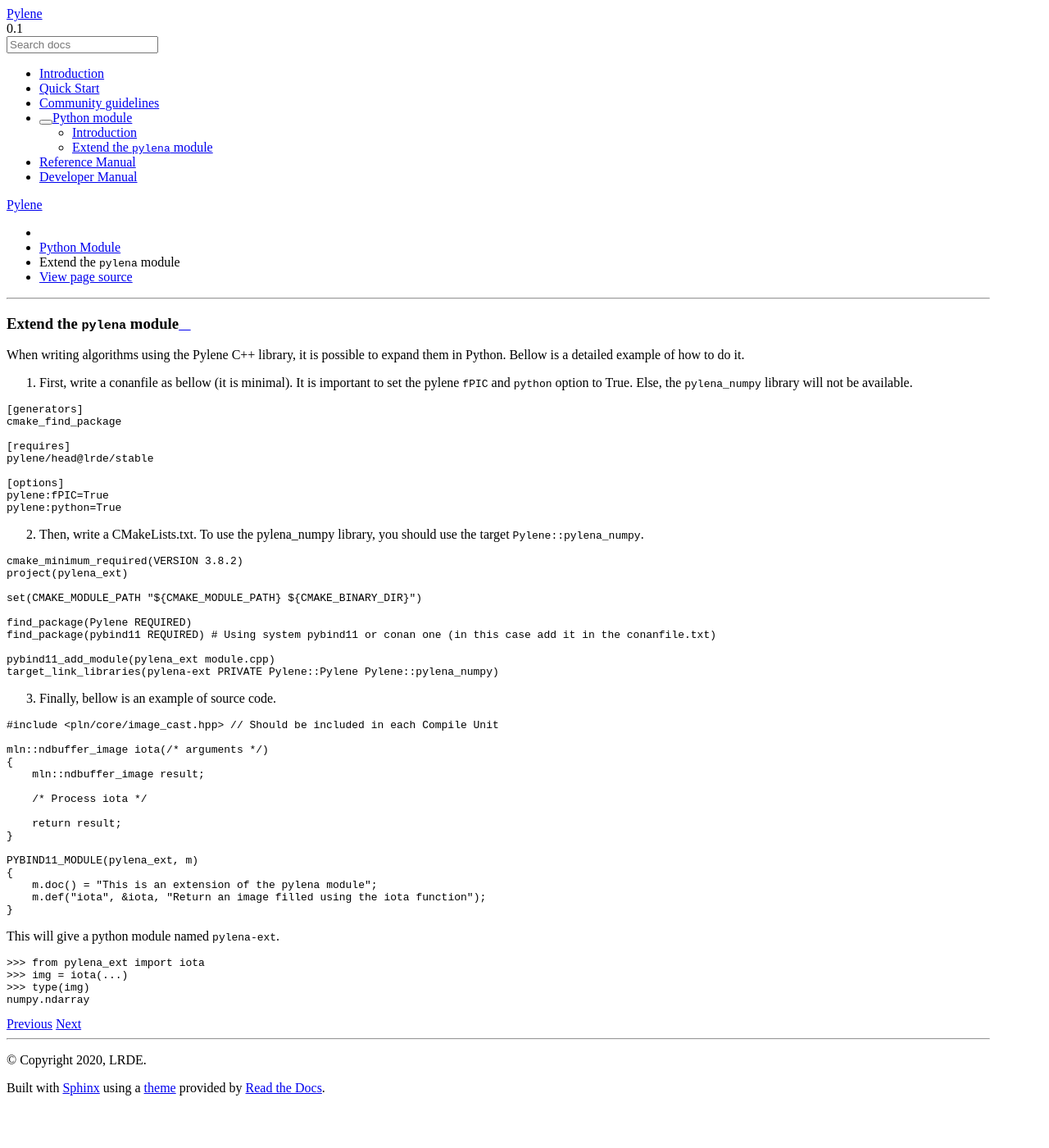
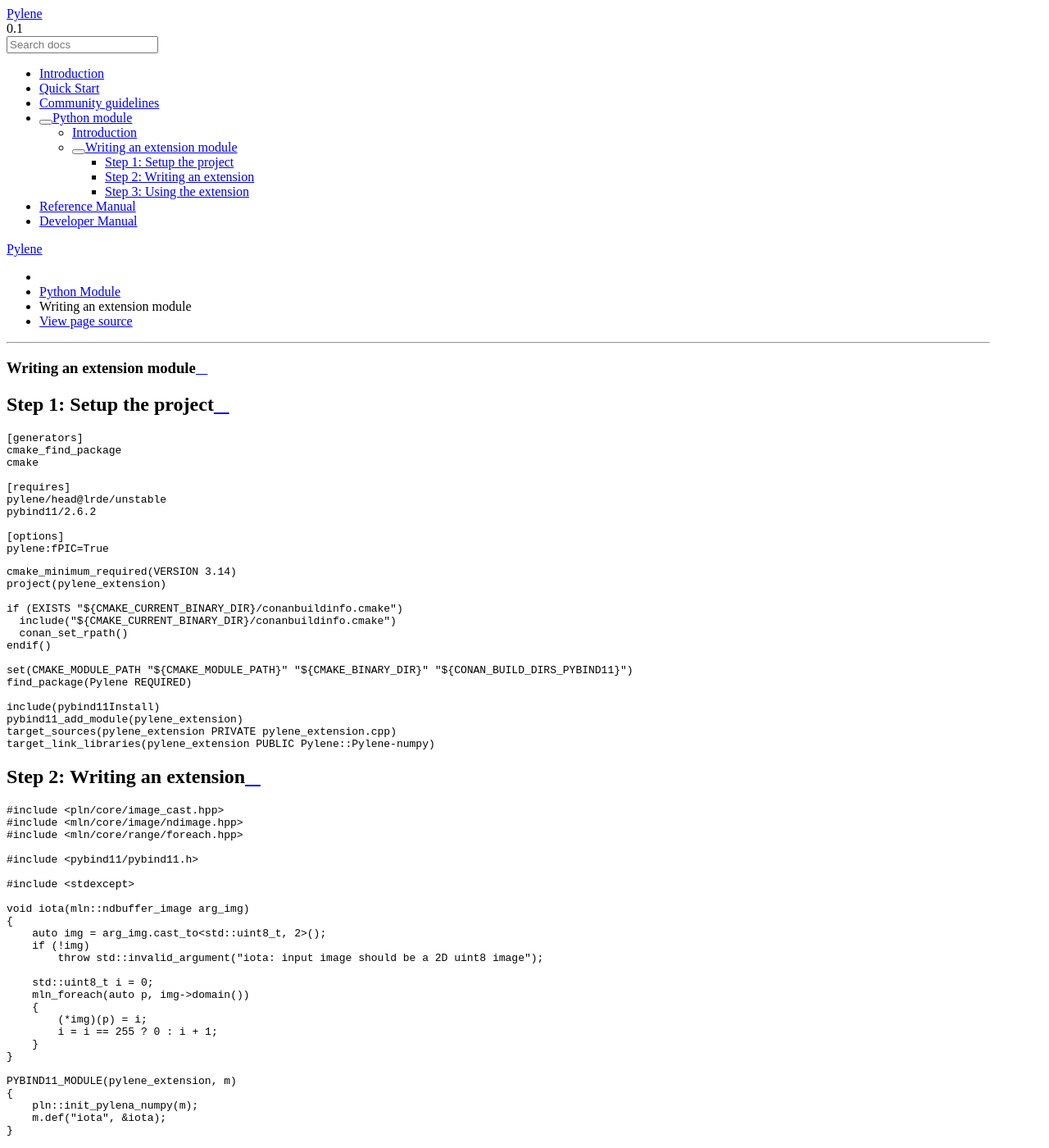
Before and after one commit to GerHobbelt/pylene, a Sphinx documentation site: the page built from doc/source/python/extension.rst, in a window 1280 px wide and 1400 px high. Shown: the whole window at 82% size. Built offline with Sphinx 7.4.7 and the Read the Docs theme 2.0.0, drawn with Linux system fonts in a browser that asks for light colours; some of the changed text lies outside the part shown.

Commit message:
Continue python doc

```diff
--- a/doc/source/python/extension.rst
+++ b/doc/source/python/extension.rst
@@ -1,61 +1,93 @@
-Extend the ``pylena`` module
-============================
+Writing an extension module
+===========================
 
-When writing algorithms using the Pylene C++ library, it is possible to expand them in Python. Bellow is a detailed example of how to do it.
-
-1. First, write a conanfile as bellow (it is minimal). It is important to set the pylene ``fPIC`` and ``python`` option to True. Else, the ``pylena_numpy`` library will not be available.
+Step 1: Setup the project
+--------------------------
 
 .. code-block:: text
 
     [generators]
     cmake_find_package
+    cmake
 
     [requires]
-    pylene/head@lrde/stable
+    pylene/head@lrde/unstable
+    pybind11/2.6.2
 
     [options]
     pylene:fPIC=True
-    pylene:python=True
-
-2. Then, write a CMakeLists.txt. To use the pylena_numpy library, you should use the target ``Pylene::pylena_numpy``.
 
 .. code-block:: cmake
 
-    cmake_minimum_required(VERSION 3.8.2)
-    project(pylena_ext)
+    cmake_minimum_required(VERSION 3.14)
+    project(pylene_extension)
 
-    set(CMAKE_MODULE_PATH "${CMAKE_MODULE_PATH} ${CMAKE_BINARY_DIR}")
+    if (EXISTS "${CMAKE_CURRENT_BINARY_DIR}/conanbuildinfo.cmake")
+      include("${CMAKE_CURRENT_BINARY_DIR}/conanbuildinfo.cmake")
+      conan_set_rpath()
+    endif()
 
+    set(CMAKE_MODULE_PATH "${CMAKE_MODULE_PATH}" "${CMAKE_BINARY_DIR}" "${CONAN_BUILD_DIRS_PYBIND11}")
     find_package(Pylene REQUIRED)
-    find_package(pybind11 REQUIRED) # Using system pybind11 or conan one (in this case add it in the conanfile.txt)
 
-    pybind11_add_module(pylena_ext module.cpp)
-    target_link_libraries(pylena-ext PRIVATE Pylene::Pylene Pylene::pylena_numpy)
+    include(pybind11Install)
+    pybind11_add_module(pylene_extension)
+    target_sources(pylene_extension PRIVATE pylene_extension.cpp)
+    target_link_libraries(pylene_extension PUBLIC Pylene::Pylene-numpy)
 
-3. Finally, bellow is an example of source code.
+Step 2: Writing an extension
+----------------------------
 
 .. code-block:: cpp
 
-    #include <pln/core/image_cast.hpp> // Should be included in each Compile Unit
+    #include <pln/core/image_cast.hpp>
+    #include <mln/core/image/ndimage.hpp>
+    #include <mln/core/range/foreach.hpp>
 
-    mln::ndbuffer_image iota(/* arguments */)
+    #include <pybind11/pybind11.h>
+
+    #include <stdexcept>
+
+    void iota(mln::ndbuffer_image arg_img)
     {
-        mln::ndbuffer_image result;
+        auto img = arg_img.cast_to<std::uint8_t, 2>();
+        if (!img)
+            throw std::invalid_argument("iota: input image should be a 2D uint8 image");
 
-        /* Process iota */
-
-        return result;
+        std::uint8_t i = 0;
+        mln_foreach(auto p, img->domain())
+        {
+            (*img)(p) = i;
+            i = i == 255 ? 0 : i + 1;
+        }
     }
 
-    PYBIND11_MODULE(pylena_ext, m)
+    PYBIND11_MODULE(pylene_extension, m)
     {
-        m.doc() = "This is an extension of the pylena module";
-        m.def("iota", &iota, "Return an image filled using the iota function");
+        pln::init_pylena_numpy(m);
+        m.def("iota", &iota);
     }
 
-This will give a python module named ``pylena-ext``.
+Step 3: Using the extension
+---------------------------
 
->>> from pylena_ext import iota
->>> img = iota(...)
->>> type(img)
-numpy.ndarray
+>>> from pylene_extension import iota
+>>> import numpy as np
+>>> img = np.zeros((10, 10)).astype(np.float64)
+>>> iota(img)
+Traceback (most recent call last):
+  File "<stdin>", line 1, in <module>
+ValueError: iota: input image should be a 2D uint8 image
+>>> img = img.astype(np.uint8)
+>>> iota(img)
+>>> img
+array([[ 0,  1,  2,  3,  4,  5,  6,  7,  8,  9],
+       [10, 11, 12, 13, 14, 15, 16, 17, 18, 19],
+       [20, 21, 22, 23, 24, 25, 26, 27, 28, 29],
+       [30, 31, 32, 33, 34, 35, 36, 37, 38, 39],
+       [40, 41, 42, 43, 44, 45, 46, 47, 48, 49],
+       [50, 51, 52, 53, 54, 55, 56, 57, 58, 59],
+       [60, 61, 62, 63, 64, 65, 66, 67, 68, 69],
+       [70, 71, 72, 73, 74, 75, 76, 77, 78, 79],
+       [80, 81, 82, 83, 84, 85, 86, 87, 88, 89],
+       [90, 91, 92, 93, 94, 95, 96, 97, 98, 99]], dtype=uint8)
--- a/doc/source/python/first_step.rst
+++ b/doc/source/python/first_step.rst
@@ -6,13 +6,13 @@ The Pylene library makes possible to expose its features in Python. To this aim,
 * The ``Pylene-numpy`` library, which converts Pylene images into Numpy arrays.
 * The ``pylena`` module, which binds some Pylene algorithms in Python.
 
-For instance, the ``pylena`` module is under development and is currently empty. However, it is possible to create
+Currently, the ``pylena`` module is under development and is empty. However, it is possible to create
 a Python module using `Pybind11 <https://pybind11.readthedocs.io>`_ and the ``Pylene-numpy`` library. This is described in the next section.
 
 Installation
 ^^^^^^^^^^^^
 
-Before continuing, it is advised to read this section about the Pylene installation.
+Before continuing, it is advised to read :ref:doc:`this section</tutorial/installation>` about the Pylene installation.
 
 This subsection describe how to get the ``Pylene-numpy`` library. Two methods are explained :
 
```
